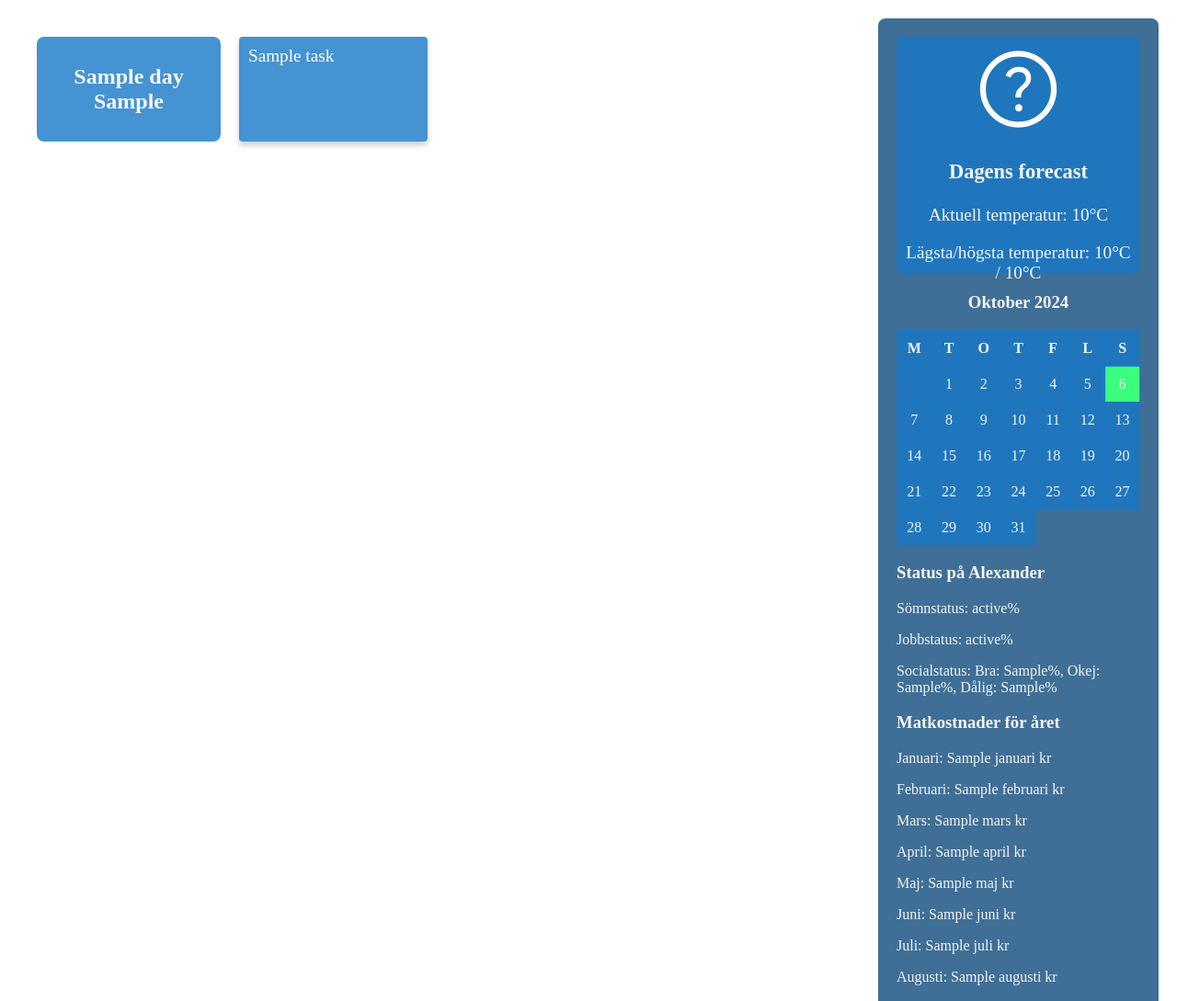
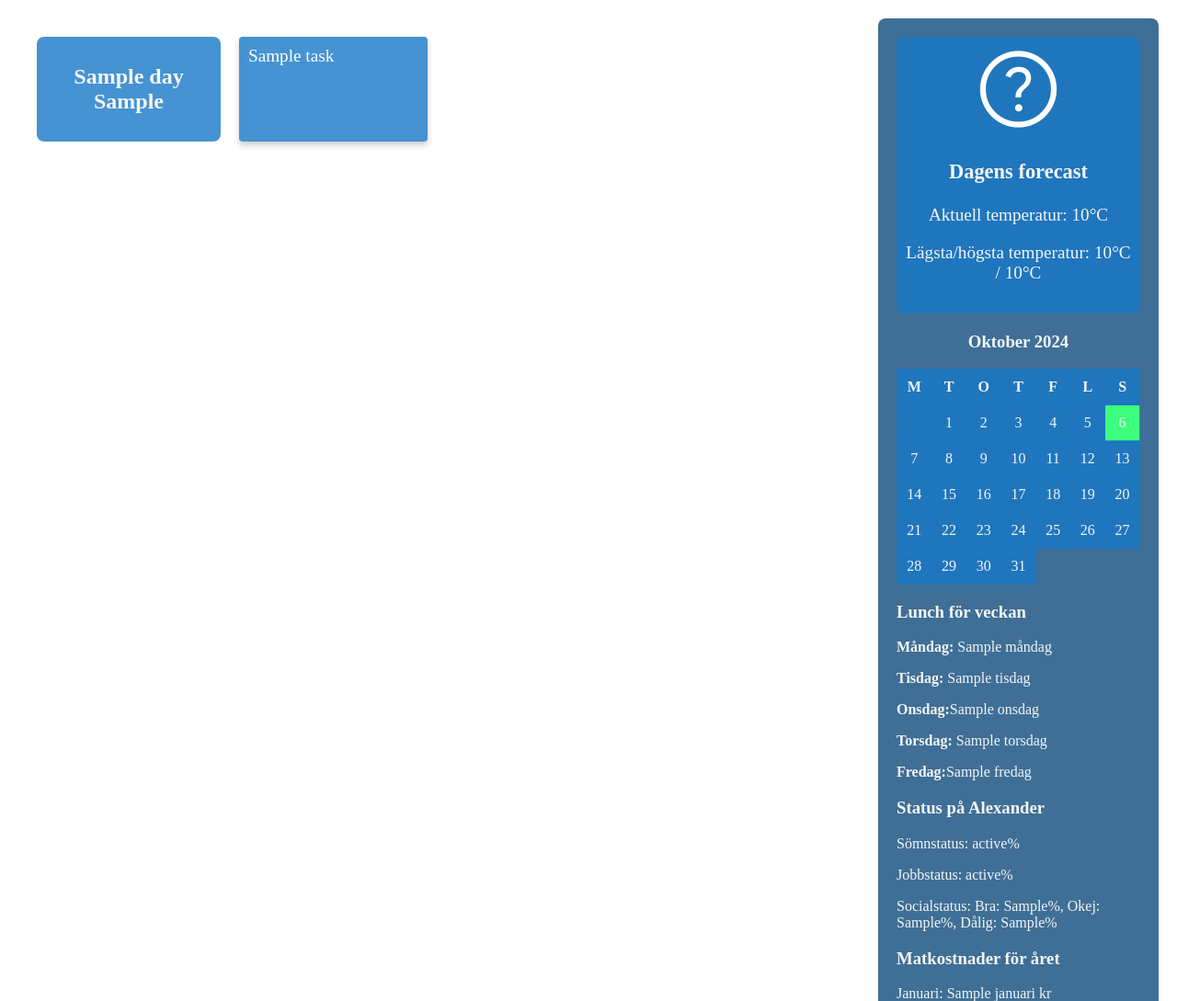
Before and after one commit to daajmen/panelProject, a Flask app: template templates/index.html in a window 1280 px wide. Shown: the top 1089 px of the page at 92% size. Run offline with Flask 3, Linux system fonts and the light colour scheme; the template is opened without the code that fills it: most values are stand-ins (such as "Sample title", 1, 10 or a date in 2020); parts of the project's set-up code (start-up, migrations or seed data) failed here and were passed over.

Commit message:
skolmaten.se

```diff
--- a/app.py
+++ b/app.py
@@ -4,6 +4,7 @@
 from adb_scheduler import start_adb_scheduler  # Importera din ADB-logik
 from utils.handlerSQL import fetch_database, fetch_healthresults  # Importera SQL-logiken från handlerSQL.py
 from utils.sql_receipt_handler import present_data
+from utils.api_skolmaten import fetch_skolmat
 
 app = Flask(__name__)
 
@@ -29,6 +30,7 @@
     week_data = fetchCalendar()
     health_data = fetch_healthresults()
     monthly_summaries = present_data()
+    lunch_week = fetch_skolmat()
 
     return render_template('index.html',week_data=week_data,
         weather_data= {'current_temp': daily_weather.current_temp,
@@ -51,7 +53,13 @@
             'september': monthly_summaries[8][1],
             'oktober': monthly_summaries[9][1],
             'november': monthly_summaries[10][1],
-            'december': monthly_summaries[11][1]})
+            'december': monthly_summaries[11][1]},
+        lunch = {
+            'måndag' : lunch_week['rätt_1'],
+            'tisdag' : lunch_week['rätt_2'],
+            'onsdag' : lunch_week['rätt_3'],
+            'torsdag' : lunch_week['rätt_4'],
+            'fredag' : lunch_week['rätt_5']})
 
 @app.route('/debug', methods=['GET', 'POST'])
 def debug():
--- a/templates/index.html
+++ b/templates/index.html
@@ -61,6 +61,13 @@
                 </table>
             </div>
             <div class='health-widget'>
+                <h3>Lunch för veckan</h3>
+                <p><strong>Måndag:</strong> {{lunch.måndag}}</p>
+                <p><strong>Tisdag:</strong> {{lunch.tisdag}}</p>
+                <p><strong>Onsdag:</strong>{{lunch.onsdag}}</p>
+                <p><strong>Torsdag:</strong> {{lunch.torsdag}}</p>
+                <p><strong>Fredag:</strong>{{lunch.fredag}}</p>
+
                 <h3> Status på Alexander</h3>
                 <p> Sömnstatus: {{health_data.sleep_status}}%</p>
                 <p> Jobbstatus: {{health_data.work_status}}%</p>
@@ -69,8 +76,6 @@
                     Okej: {{ health_data.private_status[1] }}%,
                     Dålig: {{ health_data.private_status[2] }}%
                 </p>
-
-
 
                 <h3>Matkostnader för året</h3>
                 <p>Januari: {{ monthly_expenses.januari }} kr</p>
```
Also changed, not shown: utils/api_skolmaten.py (added, +26 -0 lines), 1 other file.
